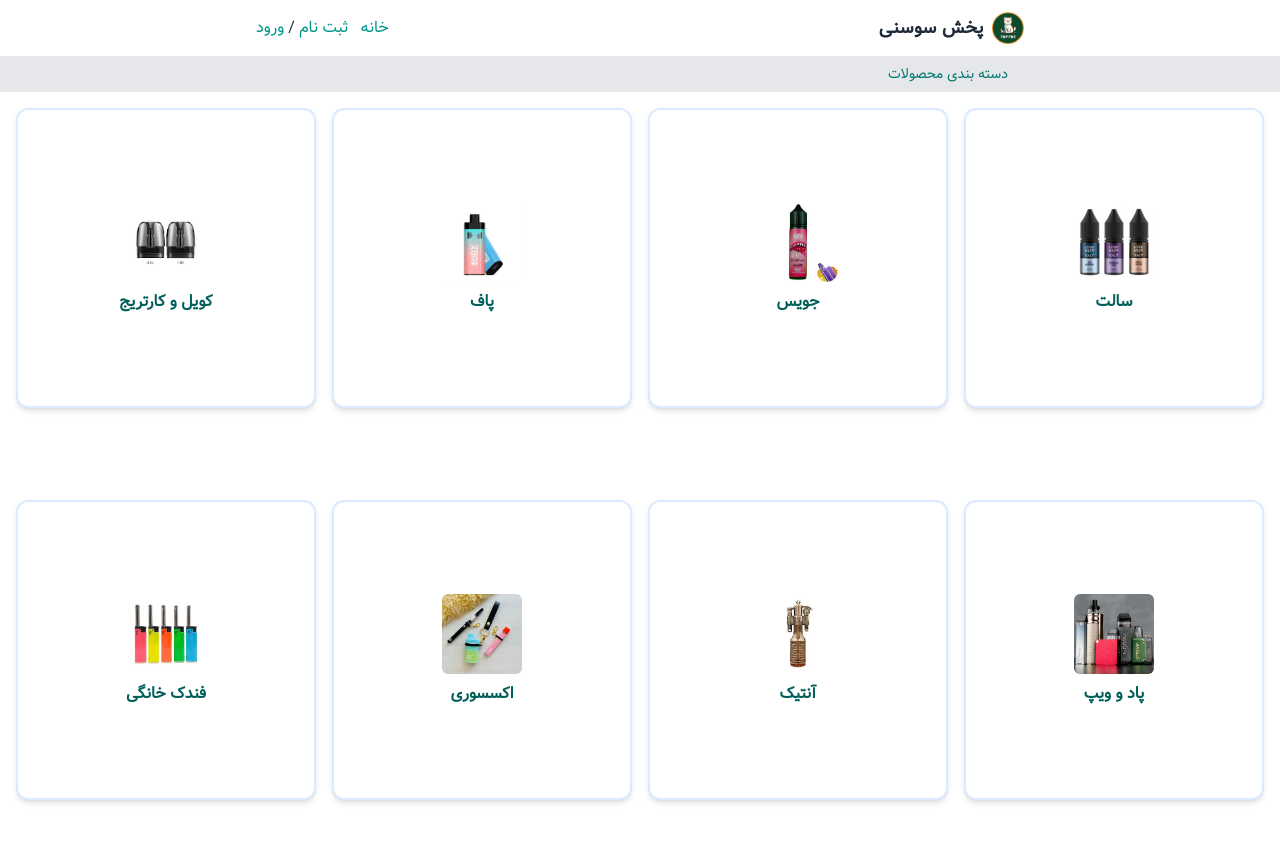
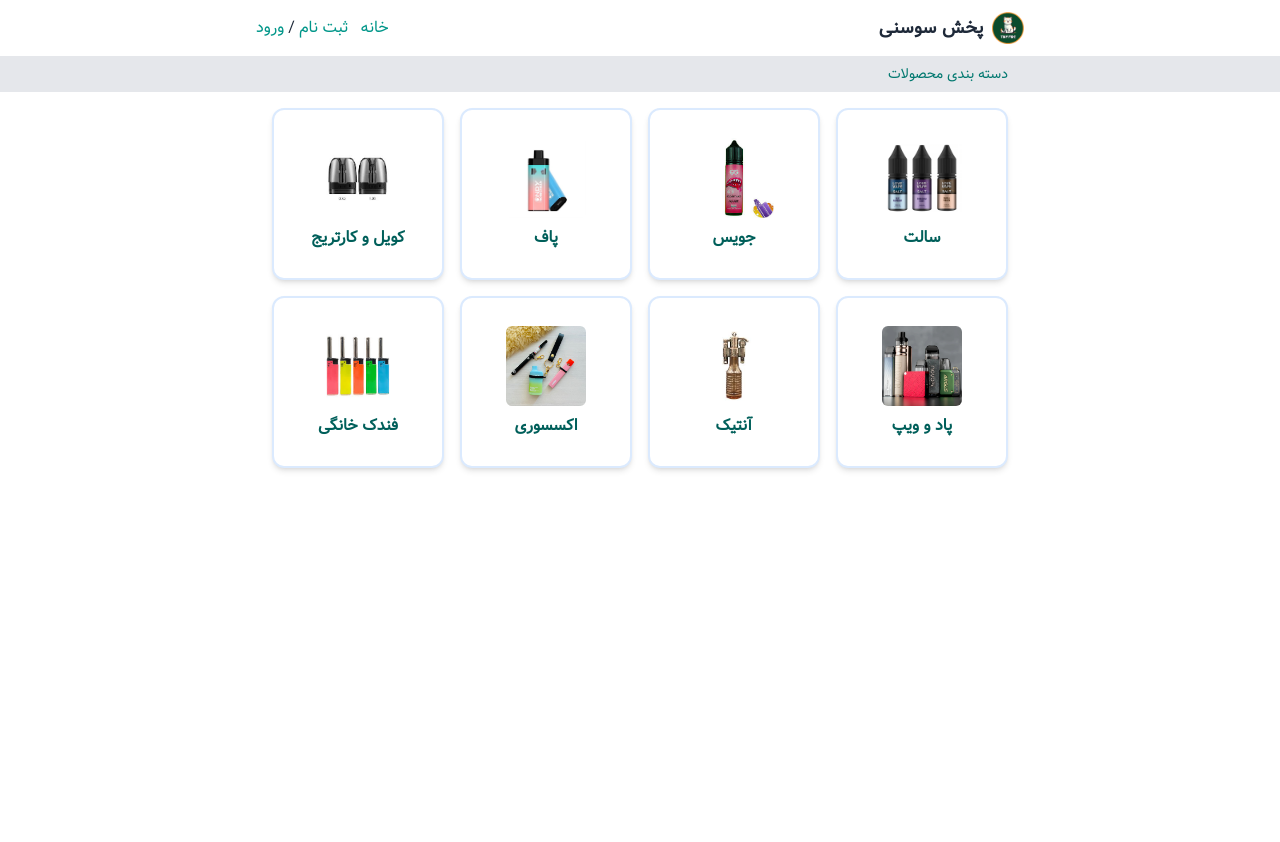
Before and after one commit to tarnasi/lighter-front, a Next.js app: page / in a window 1280 px wide. Shown: the top 842 px of the page. After the commit the page ends 800 px from the top, so only its background shows below. Built offline with nearby package versions, Linux system fonts and the light colour scheme; what moment-jalaali would draw is missing.

Commit message:
fixed the layout of category component

```diff
--- a/app/page.tsx
+++ b/app/page.tsx
@@ -2,14 +2,13 @@ import Navbar from "@/components/Navbar";
 
 import Categories from "@/components/Categories";
 import PageTitle from "@/components/PageTitle";
-import JalaliDate from "@/components/forms/inputs/JalaliCalendarDate";
 
 export default async function Home() {
   return (
-    <div className="bg-white">
+    <>
       <Navbar />
       <PageTitle title="دسته بندی محصولات" />
       <Categories />
-    </div>
+    </>
   );
 }
--- a/components/Brands.tsx
+++ b/components/Brands.tsx
@@ -8,27 +8,103 @@ type BrandsProps = {
 };
 
 const brands = [
-  { id: 1, name: "Black Note", image: "/images/brands/salt/blacknote.webp", slug: "black-note" },
-  { id: 2, name: "Ripe Vapes", image: "/images/brands/salt/ripevapes.webp", slug: "ripe-vapes" },
-  { id: 14, name: "BLVK", image: "/images/brands/salt/blvk.webp", slug: "blvk" },
-  { id: 3, name: "Bazooka", image: "/images/brands/salt/bazooka.jpg", slug: "bazooka" },
-  { id: 4, name: "Dr. Vapes", image: "/images/brands/salt/drvapes.webp", slug: "dr-vapes" },
+  {
+    id: 1,
+    name: "Black Note",
+    image: "/images/brands/salt/blacknote.webp",
+    slug: "black-note",
+  },
+  {
+    id: 2,
+    name: "Ripe Vapes",
+    image: "/images/brands/salt/ripevapes.webp",
+    slug: "ripe-vapes",
+  },
+  {
+    id: 14,
+    name: "BLVK",
+    image: "/images/brands/salt/blvk.webp",
+    slug: "blvk",
+  },
+  {
+    id: 3,
+    name: "Bazooka",
+    image: "/images/brands/salt/bazooka.jpg",
+    slug: "bazooka",
+  },
+  {
+    id: 4,
+    name: "Dr. Vapes",
+    image: "/images/brands/salt/drvapes.webp",
+    slug: "dr-vapes",
+  },
   { id: 5, name: "VGOD", image: "/images/brands/salt/vgod.webp", slug: "vgod" },
-  { id: 6, name: "Nasty", image: "/images/brands/salt/nasty.webp", slug: "nasty" },
-  { id: 7, name: "Pod Salt", image: "/images/brands/salt/podsalt.jpg", slug: "pod-salt" },
-  { id: 8, name: "Dinner Lady", image: "/images/brands/salt/dinnerlady.jpg", slug: "dinner-lady" },
-  { id: 9, name: "E-Cigara", image: "/images/brands/salt/ecigara.webp", slug: "e-cigara" },
-  { id: 11, name: "Tokyo", image: "/images/brands/salt/tokyo.jpg", slug: "tokyo" },
+  {
+    id: 6,
+    name: "Nasty",
+    image: "/images/brands/salt/nasty.webp",
+    slug: "nasty",
+  },
+  {
+    id: 7,
+    name: "Pod Salt",
+    image: "/images/brands/salt/podsalt.jpg",
+    slug: "pod-salt",
+  },
+  {
+    id: 8,
+    name: "Dinner Lady",
+    image: "/images/brands/salt/dinnerlady.jpg",
+    slug: "dinner-lady",
+  },
+  {
+    id: 9,
+    name: "E-Cigara",
+    image: "/images/brands/salt/ecigara.webp",
+    slug: "e-cigara",
+  },
+  {
+    id: 11,
+    name: "Tokyo",
+    image: "/images/brands/salt/tokyo.jpg",
+    slug: "tokyo",
+  },
   { id: 13, name: "IVG", image: "/images/brands/salt/ivg.webp", slug: "ivg" },
-  { id: 15, name: "Twist", image: "/images/brands/salt/twist.webp", slug: "twist" },
-  { id: 16, name: "Juicy", image: "/images/brands/salt/juicy.jpg", slug: "juicy" },
-  { id: 17, name: "Riot Squad", image: "/images/brands/salt/riotsquad.webp", slug: "riot-squad" },
-  { id: 18, name: "Gold Leaf", image: "/images/brands/salt/goldleaf.webp", slug: "gold-leaf" },
-  { id: 19, name: "Medusa", image: "/images/brands/salt/medusa.jpg", slug: "medusa" },
+  {
+    id: 15,
+    name: "Twist",
+    image: "/images/brands/salt/twist.webp",
+    slug: "twist",
+  },
+  {
+    id: 16,
+    name: "Juicy",
+    image: "/images/brands/salt/juicy.jpg",
+    slug: "juicy",
+  },
+  {
+    id: 17,
+    name: "Riot Squad",
+    image: "/images/brands/salt/riotsquad.webp",
+    slug: "riot-squad",
+  },
+  {
+    id: 18,
+    name: "Gold Leaf",
+    image: "/images/brands/salt/goldleaf.webp",
+    slug: "gold-leaf",
+  },
+  {
+    id: 19,
+    name: "Medusa",
+    image: "/images/brands/salt/medusa.jpg",
+    slug: "medusa",
+  },
 ];
 
-const Brands = ({category}: BrandsProps) => {
+const Brands = ({ category }: BrandsProps) => {
   return (
+    <div className="px-4 md:px-16 lg:px-32 xl:px-64 bg-white text-gray-800">
       <div className="grid grid-cols-2 sm:grid-cols-3 md:grid-cols-4 gap-4 p-4 bg-white h-min-screen">
         {brands.map((brand) => (
           <Link key={brand.id} href={`/brands/${category}/${brand.slug}`}>
@@ -48,6 +124,7 @@ const Brands = ({category}: BrandsProps) => {
           </Link>
         ))}
       </div>
+    </div>
   );
 };
 
--- a/components/Categories.tsx
+++ b/components/Categories.tsx
@@ -8,17 +8,26 @@ type Props = {};
 const categories = [
   { href: "/brands/salt", img: "/images/salt.jpg", label: "سالت" },
   { href: "/brands/juce", img: "/images/juice.jpg", label: "جویس" },
-  { href: "/brands/paf", img: "/images/paf.jpg", label: "پاف"},
-  { href: "/brands/services", img: "/images/kartirig.jpg", label: "کویل و کارتریج" },
+  { href: "/brands/paf", img: "/images/paf.jpg", label: "پاف" },
+  {
+    href: "/brands/services",
+    img: "/images/kartirig.jpg",
+    label: "کویل و کارتریج",
+  },
   { href: "/brands/pod-vape", img: "/images/vape-pod.jpg", label: "پاد و ویپ" },
   { href: "/brands/antik", img: "/images/antik.jpg", label: "آنتیک" },
-  { href: "/brands/accessory", img: "/images/accessories.jpg", label: "اکسسوری" },
+  {
+    href: "/brands/accessory",
+    img: "/images/accessories.jpg",
+    label: "اکسسوری",
+  },
   { href: "/brands/lights", img: "/images/home-fire.jpg", label: "فندک خانگی" },
 ];
 
 const Categories = (props: Props) => {
   return (
-    <div className="grid grid-cols-2 sm:grid-cols-3 md:grid-cols-4 gap-4 p-4 bg-white min-h-screen">
+    <div className="px-4 md:px-16 lg:px-32 xl:px-64 bg-white text-gray-800">
+      <div className="grid grid-cols-2 md:grid-cols-4 gap-4 p-4 bg-white h-min-screen">
         {categories.map(({ href, img, label }) => (
           <Link key={href} href={href}>
             <div className="w-full aspect-square bg-white rounded-xl shadow-md border-2 border-blue-100 hover:border-teal-300 transition-all duration-300 flex flex-col items-center justify-center gap-2 p-4">
@@ -37,6 +46,7 @@ const Categories = (props: Props) => {
           </Link>
         ))}
       </div>
+    </div>
   );
 };
 
```
Lines whose indentation alone changed are shown as unchanged.
